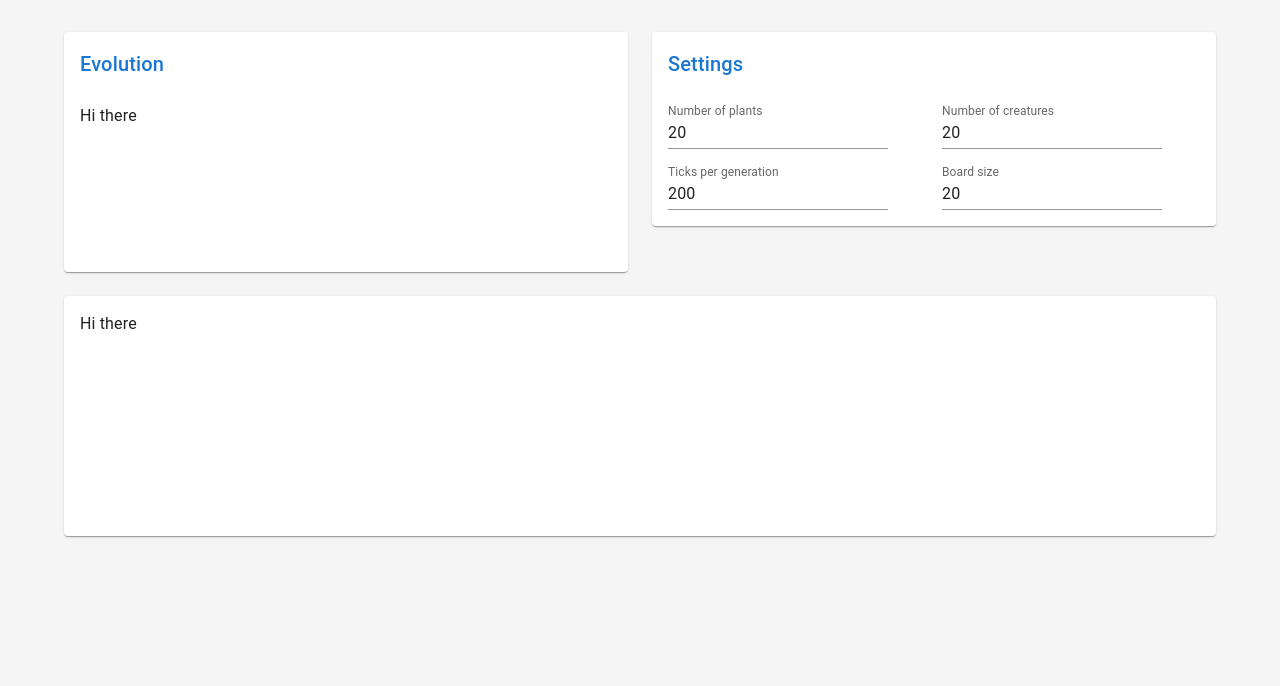
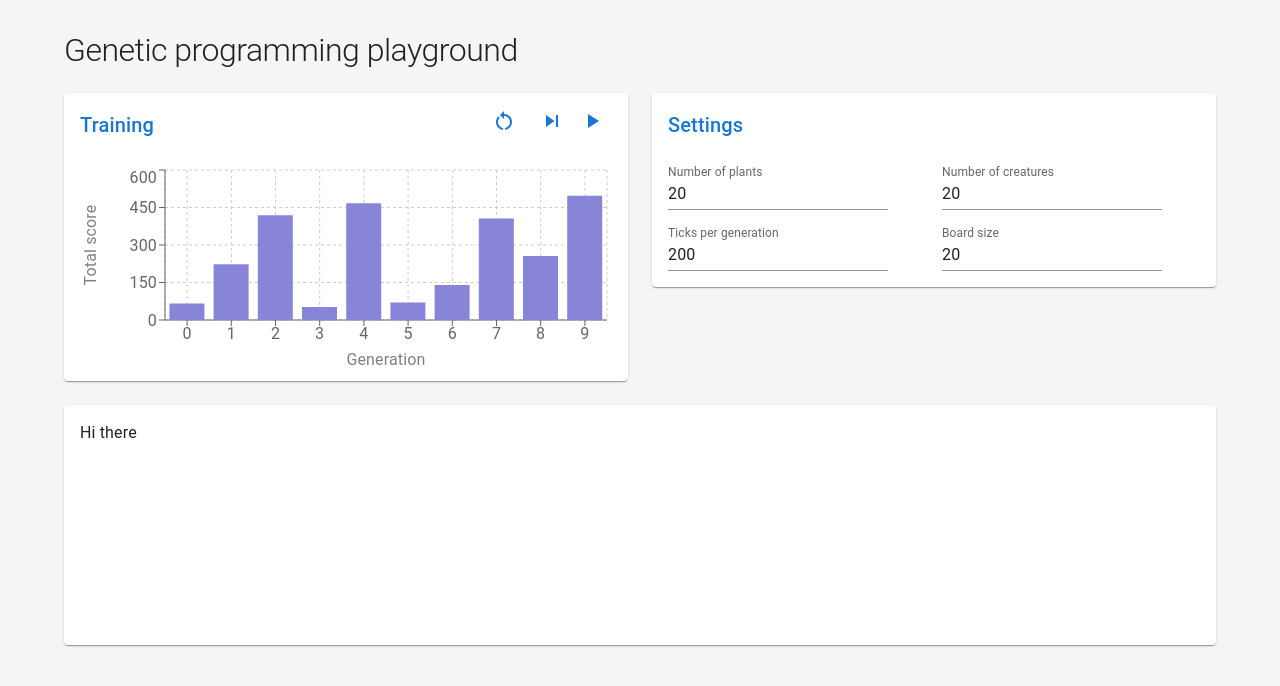
Before and after one commit to scbird/genetic-programming, a Next.js app: page / in a window 1280 px wide. Shown: the top 686 px of the page. Built offline with nearby package versions, Linux system fonts and the light colour scheme.

Commit message:
feat: add (nonfunctional) chart

```diff
--- a/package.json
+++ b/package.json
@@ -11,11 +11,13 @@
   "dependencies": {
     "@emotion/react": "^11.7.1",
     "@emotion/styled": "^11.6.0",
+    "@mui/icons-material": "^5.2.5",
     "@mui/material": "^5.2.7",
     "next": "12.0.7",
     "react": "17.0.2",
     "react-dom": "17.0.2",
     "react-redux": "^7.2.6",
+    "recharts": "^2.1.8",
     "redux": "^4.1.2",
     "redux-thunk": "^2.4.1",
     "reselect": "^4.1.5"
--- a/pages/index.tsx
+++ b/pages/index.tsx
@@ -5,7 +5,8 @@ import {
   CssBaseline,
   Grid,
   Paper,
-  ThemeProvider
+  ThemeProvider,
+  Typography
 } from '@mui/material'
 import type { NextPage } from 'next'
 import React from 'react'
@@ -13,10 +14,12 @@ import { Provider } from 'react-redux'
 import { applyMiddleware, createStore } from 'redux'
 import thunk from 'redux-thunk'
 import { Settings } from '../src/components/Settings'
-import Title from '../src/components/Title'
+import { Training } from '../src/components/Training'
 import { reducer } from '../src/program/reducers'
 
-const mdTheme = createTheme()
+const mdTheme = createTheme({
+  typography: { h1: { fontSize: '2rem' } }
+})
 
 const Home: NextPage = () => {
   const store = createStore(reducer, undefined, applyMiddleware(thunk))
@@ -37,16 +40,19 @@ const Home: NextPage = () => {
           <CssBaseline />
           <Container maxWidth="lg" sx={{ mt: 4, mb: 4 }}>
             <Grid container spacing={3}>
+              <Grid item xs={12}>
+                <Typography variant="h1">
+                  Genetic programming playground
+                </Typography>
+              </Grid>
               <Grid item xs={12} md={6} xl={8}>
                 <Paper
                   sx={{
                     p: 2,
                     display: 'flex',
-                    flexDirection: 'column',
-                    height: 240
+                    flexDirection: 'column'
                   }}>
-                  <Title>Evolution</Title>
-                  Hi there
+                  <Training />
                 </Paper>
               </Grid>
               <Grid item xs={12} md={6} xl={4}>
--- a/src/components/Settings.tsx
+++ b/src/components/Settings.tsx
@@ -68,7 +68,7 @@ export const Settings: FC = () => {
           </Tooltip>
         </Grid>*/}
         <Grid item lg={6}>
-          <Tooltip title="How many ticks to run per generation when evolving the population. Does not affect manual runs of a generation">
+          <Tooltip title="How many ticks to run per generation when evolving the population. Does not affect population simulator">
             <TextField
               label="Ticks per generation"
               variant="standard"
--- /dev/null
+++ b/src/components/Training/Chart.tsx
@@ -0,0 +1,51 @@
+import { Box } from '@mui/material'
+import React, { FC } from 'react'
+import {
+  ResponsiveContainer,
+  BarChart,
+  CartesianGrid,
+  XAxis,
+  YAxis,
+  Tooltip,
+  Bar
+} from 'recharts'
+
+const data = Array(10)
+  .fill(null)
+  .map((_, idx) => ({ name: idx, Score: Math.random() * 500 }))
+
+export const Chart: FC = () => {
+  return (
+    <Box sx={{ height: '200px' }}>
+      <ResponsiveContainer>
+        <BarChart
+          data={data}
+          onClick={({ activeLabel }: { activeLabel: number }) => {
+            console.log(activeLabel)
+          }}>
+          <CartesianGrid strokeDasharray="3 3" />
+          <XAxis
+            dataKey="name"
+            label={{ value: 'Generation', position: 'insideBottom', dy: 10 }}
+            height={40}
+          />
+          <YAxis
+            label={{
+              value: 'Total score',
+              angle: -90,
+              position: 'center',
+              dx: -35
+            }}
+            width={80}
+          />
+          <Tooltip
+            separator=": "
+            formatter={(value: number) => [value, 'Total score']}
+            labelFormatter={(label) => `Generation ${label}`}
+          />
+          <Bar dataKey="Score" fill="#8884d8" />
+        </BarChart>
+      </ResponsiveContainer>
+    </Box>
+  )
+}
--- /dev/null
+++ b/src/components/Training/index.tsx
@@ -0,0 +1,29 @@
+import { PlayArrow, RestartAlt, SkipNext } from '@mui/icons-material'
+import { Box, IconButton, Stack } from '@mui/material'
+import React, { FC } from 'react'
+import Title from '../Title'
+import { Chart } from './Chart'
+
+export const Training: FC = () => {
+  return (
+    <>
+      <Box sx={{ display: 'flex', alignItems: 'flex-start' }}>
+        <Box sx={{ flexGrow: 1 }}>
+          <Title>Training</Title>
+        </Box>
+        <Stack direction="row" sx={{ marginTop: -1 }}>
+          <IconButton color="primary" sx={{ marginRight: 1 }}>
+            <RestartAlt />
+          </IconButton>
+          <IconButton color="primary">
+            <SkipNext />
+          </IconButton>
+          <IconButton color="primary">
+            <PlayArrow />
+          </IconButton>
+        </Stack>
+      </Box>
+      <Chart />
+    </>
+  )
+}
```
Also changed, not shown: 1 other file (tests, documents, lock files or other folders).
